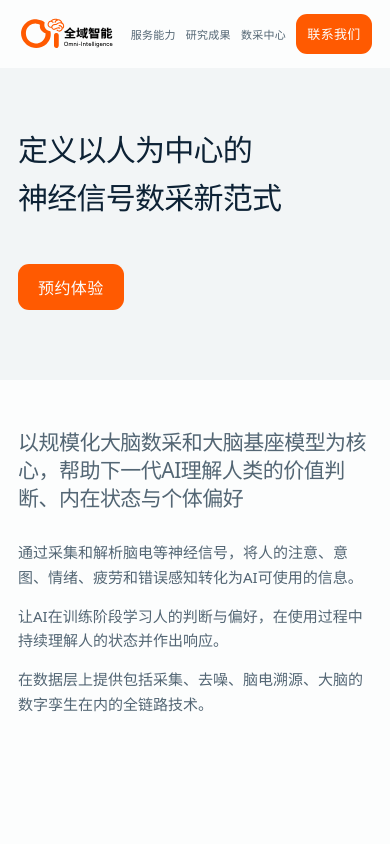
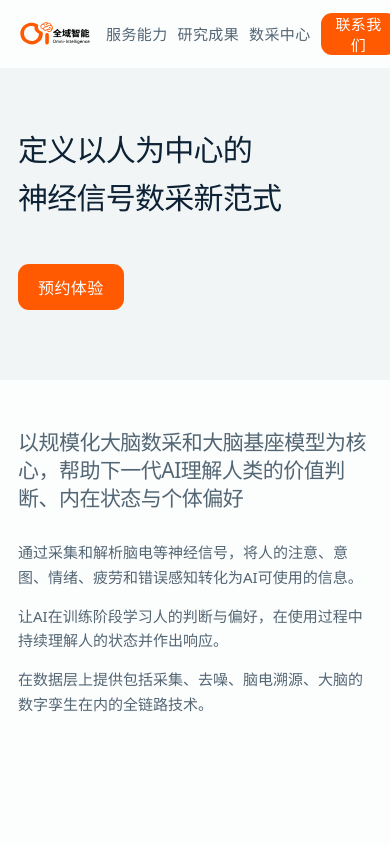
Before and after one commit to Omni-Intel/omni-intel-data-product, a Next.js app: page / in a window 390 px wide. Shown: the top 844 px of the page. Built offline with nearby package versions, Linux system fonts and the light colour scheme; no server answers.

Commit message:
顶栏字号updated

```diff
--- a/app/globals.css
+++ b/app/globals.css
@@ -63,7 +63,7 @@ a { color: inherit; text-decoration: none; }
 .wordmark { min-width: 0; height: 100%; flex: 1; display: flex; align-items: center; }
 .wordmark__image { width: auto; height: 70px; display: block; object-fit: contain; object-position: left center; }
 .site-nav { display: flex; align-items: stretch; height: 100%; gap: 34px; }
-.site-nav a { position: relative; display: grid; place-items: center; color: var(--color-text-body); font-size: 14px; font-weight: 500; letter-spacing: .025em; transition: color 220ms ease; }
+.site-nav a { position: relative; display: grid; place-items: center; color: var(--color-text-body); font-size: 15px; font-weight: 500; letter-spacing: .025em; transition: color 220ms ease; }
 .site-nav a::after { position: absolute; bottom: 18px; left: 50%; width: 0; height: 2px; content: ""; background: var(--color-accent); transform: translateX(-50%); transition: width 240ms ease; }
 .site-nav a:hover, .site-nav a.is-active { color: var(--color-text-primary); }
 .site-nav a.is-active::after { width: 22px; }
@@ -71,7 +71,7 @@ a { color: inherit; text-decoration: none; }
 .button:hover { transform: translateY(-2px); }
 .button--primary { background: var(--color-accent); color: var(--color-surface); }
 .button--primary:hover { background: var(--color-accent-hover); }
-.header-order { min-height: 44px; padding-inline: 18px; }
+.header-order { min-height: 44px; padding-inline: 18px; font-size: 15px; }
 
 .section { position: relative; scroll-margin-top: calc(var(--header-height) + 18px); padding-block: 112px; }
 .section--methods { background: var(--color-bg-secondary); }
@@ -259,9 +259,9 @@ a { color: inherit; text-decoration: none; }
   .site-header__inner { gap: 16px; }
   .wordmark__image { height: 62px; }
   .site-nav { gap: 16px; }
-  .site-nav a { font-size: 12px; }
+  .site-nav a { font-size: 15px; }
   .site-nav a::after { bottom: 13px; }
-  .header-order { min-height: 40px; padding-inline: 14px; gap: 8px; font-size: 13px; }
+  .header-order { min-height: 40px; padding-inline: 14px; gap: 8px; font-size: 15px; }
 }
 
 @media (max-width: 860px) {
@@ -291,7 +291,7 @@ a { color: inherit; text-decoration: none; }
   .wordmark { min-width: 78px; overflow: hidden; }
   .wordmark__image { height: 52px; }
   .site-nav { flex: 1; justify-content: center; gap: 10px; }
-  .site-nav a { font-size: 11px; white-space: nowrap; }
+  .site-nav a { font-size: 15px; white-space: nowrap; }
   .header-order { min-width: 76px; padding-inline: 11px; }
   .header-order span { display: none; }
   .section { padding-block: 74px; }
```
